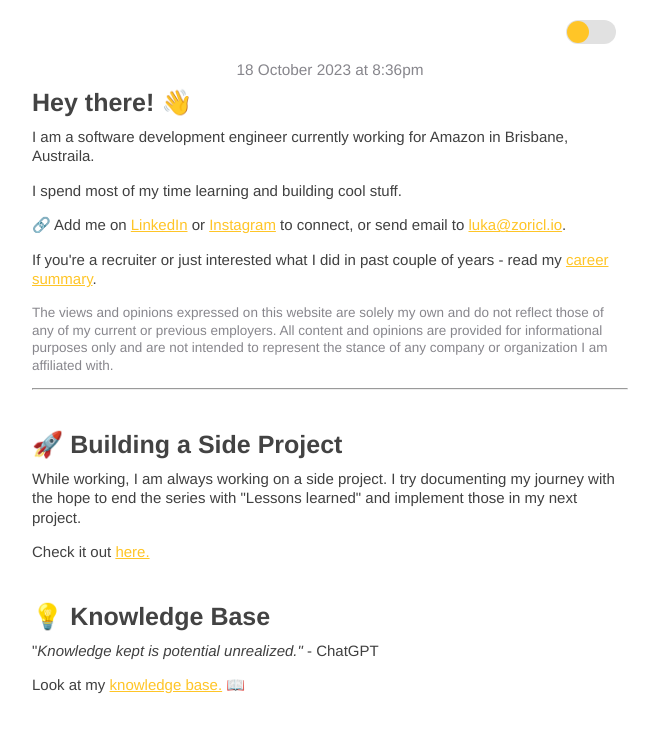
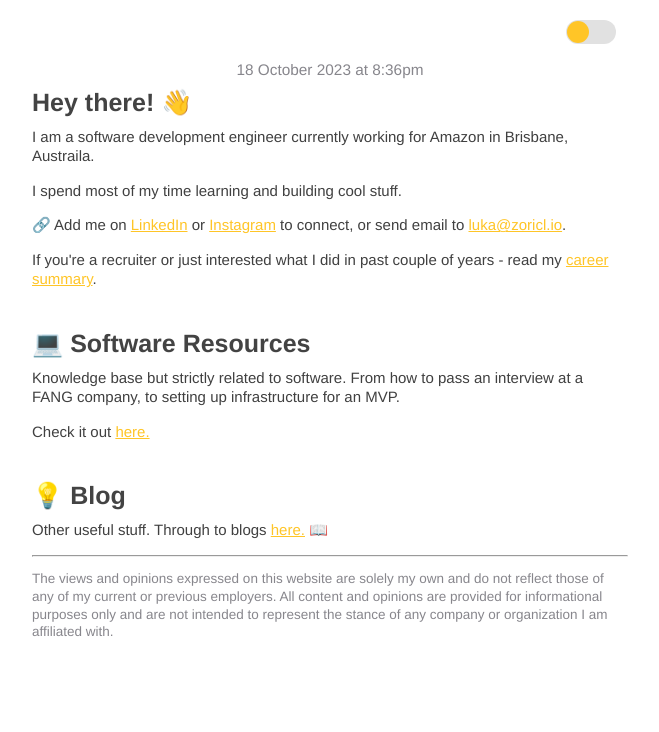
Before and after one commit to iamnotluka/zoricl, a React (Create React App) app: page / in a window 1280 px wide. Shown: the top 732 px of the page, without its empty margins (310-969 px from the left). Built offline with nearby package versions, Linux system fonts and the light colour scheme.

Commit message:
fixng some stuff

```diff
--- a/src/components/PageContents.tsx
+++ b/src/components/PageContents.tsx
@@ -5,7 +5,7 @@ import KnowledgeBase from './pages/home/knowledge_base/KnowledgeBase';
 import KnowledgeBaseResource from './pages/home/knowledge_base/KnowledgeBaseResource';
 
 const KNOWLEDGE_BASE_PATH = "/knowledge-base";
-const BUILDING_START_UP_PATH = "/building-start-up";
+const SOFTWARE_RESOURCES_PATH = "/software-resources";
 
 export interface KnowledgeBaseRoute {
   title: string,
@@ -31,7 +31,7 @@ const knowledgeBaseRoutes: KnowledgeBaseRoute[] = [
   }
 ];
 
-const buildingStartUpRoutes: KnowledgeBaseRoute[] = [
+const softwareResources: KnowledgeBaseRoute[] = [
   {
     title: 'Providing Value As a Software Engineer',
     name: 'building_kart_1',
@@ -58,13 +58,13 @@ export const PageContents = () => {
                   intro='knowledge_base_intro.txt'
                   date='19 October 2023 at 11:23pm'/>} />
               <Route
-                path={BUILDING_START_UP_PATH}
+                path={SOFTWARE_RESOURCES_PATH}
                 element={<KnowledgeBase
                   backPage={currentRoute}
-                  knowledgeBaseRoutes={buildingStartUpRoutes}
-                  intro='building_kart.txt'
+                  knowledgeBaseRoutes={softwareResources}
+                  intro='software_resources.txt'
                   date='26 December 2023 at 3:32pm'/>} />
-              {buildRoutesForKnowledgeBaseRoutes(BUILDING_START_UP_PATH, buildingStartUpRoutes)}
+              {buildRoutesForKnowledgeBaseRoutes(SOFTWARE_RESOURCES_PATH, softwareResources)}
               {buildRoutesForKnowledgeBaseRoutes(KNOWLEDGE_BASE_PATH, knowledgeBaseRoutes)}
           </Routes>
       </Router>
--- a/src/components/pages/home/Home.tsx
+++ b/src/components/pages/home/Home.tsx
@@ -11,16 +11,16 @@ export default function Home() {
       <DateSignature date='18 October 2023 at 8:36pm'/>
     <MarkdownSection markdownFileName='introduction.txt'/>
     <p>If you're a recruiter or just interested what I did in past couple of years - read my <Link to="/career">career summary</Link>.</p>
+    <h4>💻 Software Resources</h4>
+    <p>Knowledge base but strictly related to software. From how to pass an interview at a FANG company, to setting up infrastructure for an MVP.</p>
+    <p>Check it out <Link to="/software-resources">here.</Link></p>
+    <h4>💡 Blog </h4>
+    <p>Other useful stuff. Through to blogs <Link to="/knowledge-base">here.</Link> 📖</p>
+    <hr></hr>
     <p className='subsection-date-li'>
       The views and opinions expressed on this website are solely my own and do not reflect those of any of my current or previous employers. All content and opinions are provided for informational purposes only and are not intended to represent the stance of any company or organization I am affiliated with.
     </p>
-    <hr></hr>
-    <h4>🚀 Building a Side Project</h4>
-    <p>While working, I am always working on a side project. I try documenting my journey with the hope to end the series with "Lessons learned" and implement those in my next project.</p>
-    <p>Check it out <Link to="/building-start-up">here.</Link></p>
-    <h4>💡 Knowledge Base</h4>
-    <p>"<i>Knowledge kept is potential unrealized."</i> - ChatGPT</p>
-    <p>Look at my <Link to="/knowledge-base">knowledge base.</Link> 📖</p>
+
   </div>
   )
 }
```
Also changed, not shown: public/content/happiness_algorithm.txt, public/content/knowledge_base_intro.txt, public/content/software_resources.txt.
